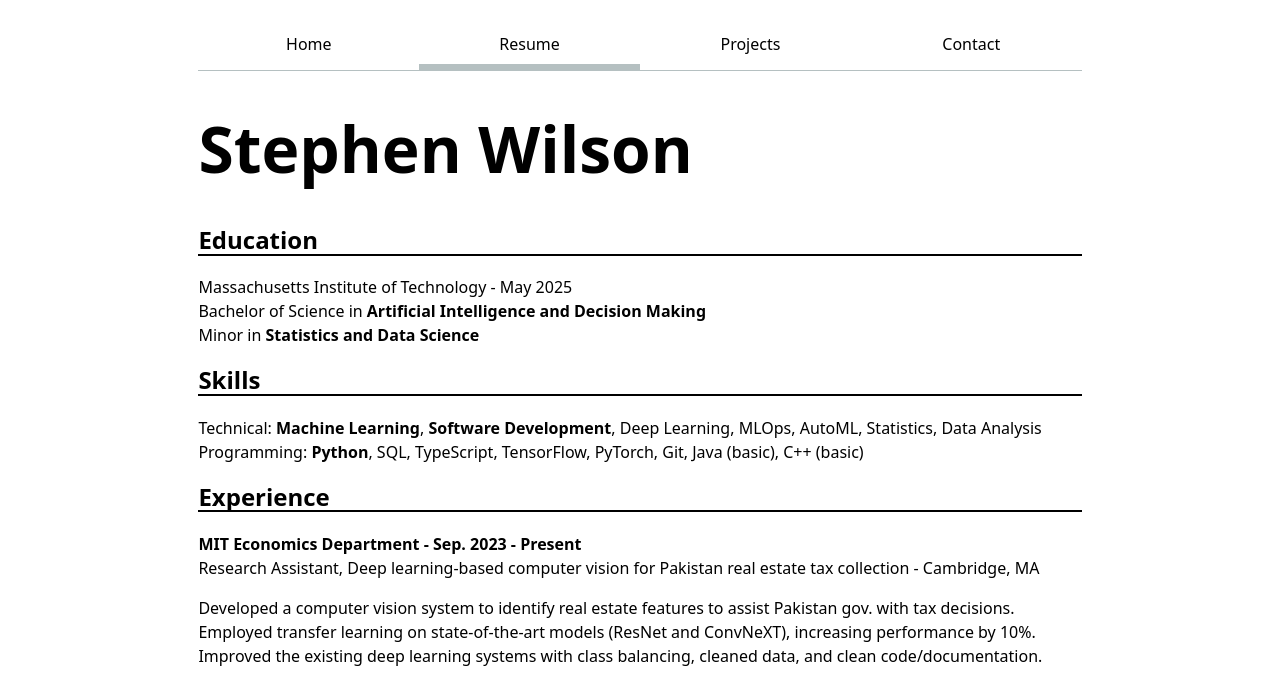
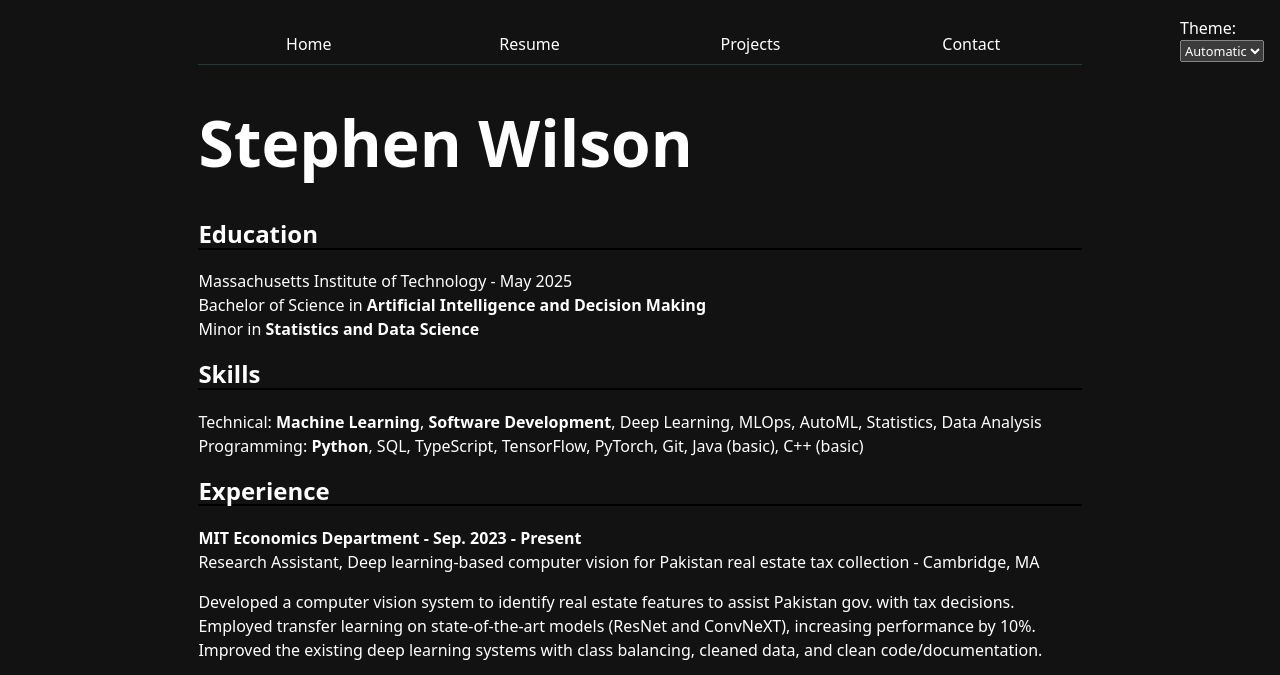
Before and after one commit to stephen-wilson/portfolio, a plain HTML site: page resume/index.html in a window 1280 px wide. Shown: the top 675 px of the page. Drawn offline with Linux system fonts and the light colour scheme.

Commit message:
Added Javascript and dark mode toggle

```diff
--- /dev/null
+++ b/global.js
@@ -0,0 +1,72 @@
+console.log("IT’S ALIVE!");
+
+function $$ (selector, context = document) {
+	return Array.from(context.querySelectorAll(selector));
+}
+
+// navLinks = $$("nav a");
+
+// let currentLink = navLinks.find(a => a.host === location.host && a.pathname === location.pathname);
+// currentLink?.classList.add("current");
+
+let pages = [
+	{url: "", title: "Home"},
+    {url: "resume/", title: "Resume"},
+	{url: "projects/", title: "Projects"},
+    {url: "contact/", title: "Contact"},
+];
+
+let nav = document.createElement("nav");
+nav.classList.toggle("menu");
+document.body.prepend(nav);
+
+
+document.body.insertAdjacentHTML("afterbegin",`
+    <label class="color-scheme">
+        Theme:
+        <select>
+            <option value="light dark">Automatic</option>
+            <option value="light">Light</option>
+            <option value="dark">Dark</option>
+        </select>
+    </label>`
+);
+
+function setColorScheme(colorScheme) {
+    document.documentElement.style.setProperty("color-scheme", colorScheme);
+}
+
+let select = document.querySelector("select");
+select.addEventListener("input", function (event) {
+    console.log("color scheme changed to", event.target.value);
+    setColorScheme(event.target.value);
+    localStorage.colorScheme = event.target.value;
+});
+
+if ("colorScheme" in localStorage) {
+    setColorScheme(localStorage.colorScheme);
+    select.value = localStorage.colorScheme;
+}
+
+for (let p of pages) {
+    let url = p.url;
+    let title = p.title;
+    const ARE_WE_HOME = document.documentElement.classList.contains("home");
+    url = !ARE_WE_HOME && !url.startsWith("http") ? "../" + url : url;
+    // nav.insertAdjacentHTML("beforeend", `<a href="${ url }">${ title }</a>`);
+    let a = document.createElement("a");
+    a.href = url;
+    a.textContent = title;
+    nav.append(a);
+
+    a.classList.toggle("current", a.host === location.host && a.pathname === location.pathname);
+    if (a.host !== location.host && a.pathname === location.pathname) {
+        a.target = "_blank";
+    }
+    // a.target.toggle("_blank", a.host !== location.host && a.pathname !== location.pathname);
+
+    // if (a.host === location.host && a.pathname === location.pathname) {
+    //     a.classList.add("current");
+    // }
+
+}
--- a/resume/index.html
+++ b/resume/index.html
@@ -4,17 +4,10 @@
     <meta charset="UTF-8">
     <meta name="viewport" content="width=device-width, initial-scale=1.0">
     <link rel="stylesheet" href="../style.css"/>
+    <script type="module" src="../global.js"></script>
     <title>CV/Resume</title>
 </head>
 <body class="resume">
-    <nav class="menu">
-        <ul>
-            <li><a href="../index.html">Home</a></li>
-            <li><a class="current" href="index.html">Resume</a></li>
-            <li><a href="../projects/index.html">Projects</a></li>
-            <li><a href="../contact/index.html">Contact</a></li>
-        </ul>
-    </nav>
     <h1>Stephen Wilson</h1>
 
     <section>
--- a/style.css
+++ b/style.css
@@ -1,6 +1,12 @@
 :root {
 	--color-accent: oklch(65% 50% 0);
 	accent-color: var(--color-accent);
+	color-scheme: dark;
+}
+
+nav {
+	--border-color: oklch(50% 10% 200 / 40%);
+	/* ... other styles and nested rules ... */
 }
 
 #profile-photo {
@@ -35,7 +41,8 @@
 	margin-bottom: 1em;
 	border-bottom-width: 1px;
 	border-bottom-style: solid;
-	border-bottom-color: oklch(80% 3% 200);
+	/* border-bottom-color: oklch(80% 3% 200); */
+	border-bottom-color: var(--border-color);
 	a {
 		flex: 1;
 		text-decoration: none;
@@ -50,7 +57,8 @@
 		border-bottom-width: 0.4em;
 		border-bottom-style: solid;
 		border-bottom-color: var(--color-accent);
-		background-color: oklch(from var(--color-accent) 95% 5% h);
+		/* background-color: oklch(from var(--color-accent) 95% 5% h); */
+		background-color: color-mix(in oklch, var(--color-accent), canvas 85%);
 		padding-bottom: 0.3em;
 	}
 }
@@ -84,6 +92,12 @@
 	}
 }
 
+.color-scheme {
+	position: absolute;
+	top: 1rem;
+	right: 1rem;
+}
+
 h1 {
 	font-size: 400%;
 }
@@ -109,3 +123,8 @@
 button {
 	grid-column: 1 / -1;
 }
+
+select {
+	font-size: 80%;
+	font-family: inherit;
+}
```
Also changed, not shown: contact/index.html (+1 -8 lines), index.html (+1 -8 lines), projects/index.html (+1 -8 lines).
